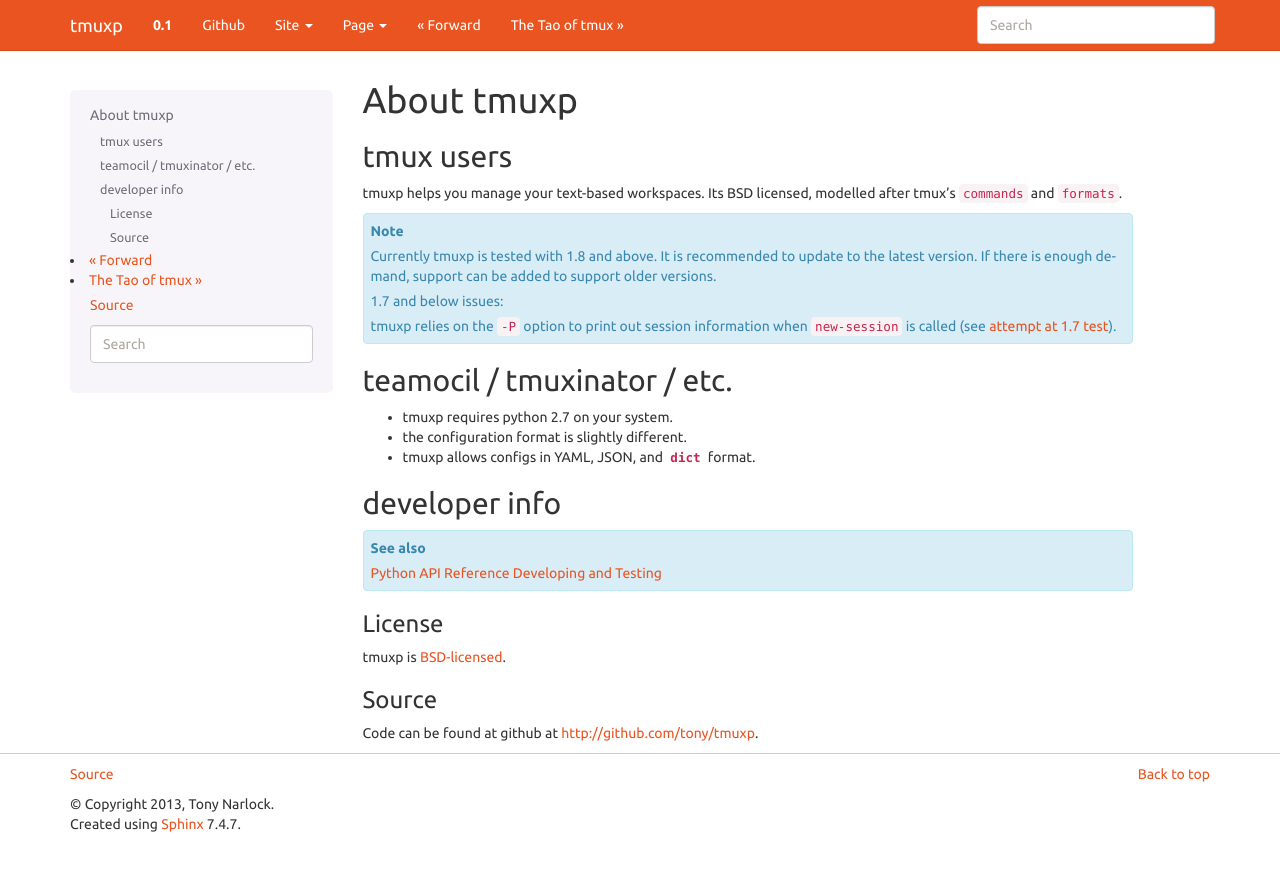
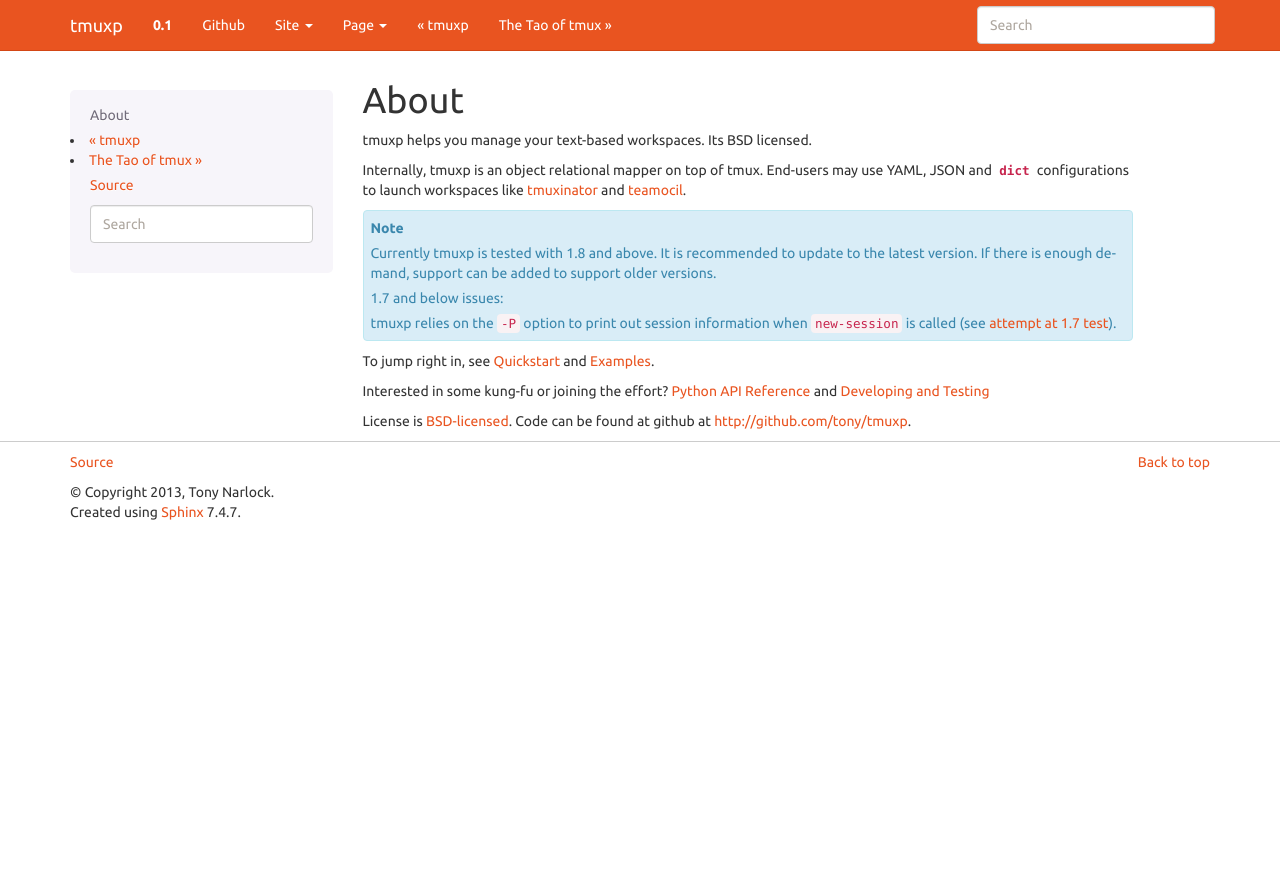
Before and after one commit to tmux-python/tmuxp, a Sphinx documentation site: the page built from doc/about.rst, in a window 1280 px wide. Shown: the top 871 px of the page. Built offline with Sphinx 7.4.7, drawn with Linux system fonts in a browser that asks for light colours.

Commit message:
doc updates

```diff
--- a/doc/about.rst
+++ b/doc/about.rst
@@ -1,14 +1,14 @@
 .. _about:
 
-===========
-About tmuxp
-===========
+=====
+About
+=====
 
-tmux users
-----------
+tmuxp helps you manage your text-based workspaces. Its BSD licensed.
 
-tmuxp helps you manage your text-based workspaces. Its BSD licensed,
-modelled after tmux's ``commands`` and ``formats``.
+Internally, tmuxp is an object relational mapper on top of tmux.
+End-users may use YAML, JSON and :py:obj:`dict` configurations to launch
+workspaces like `tmuxinator`_ and `teamocil`_.
 
 .. note::
 
@@ -21,31 +21,17 @@
     tmuxp relies on the ``-P`` option to print out session information
     when ``new-session`` is called (see `attempt at 1.7 test`_).
 
-teamocil / tmuxinator / etc.
-----------------------------
+To jump right in, see :ref:`quickstart` and :ref:`examples`.
 
-- tmuxp requires python 2.7 on your system.
-- the configuration format is slightly different.
-- tmuxp allows configs in YAML, JSON, and :py:class:`dict` format.
+Interested in some kung-fu or joining the effort? :ref:`api` and
+:ref:`developing`
 
-developer info
---------------
-
-.. seealso::
-    :ref:`api`
-    :ref:`developing`
-
-License
-"""""""
-
-tmuxp is `BSD-licensed`_.
-
-Source
-""""""
-
-Code can be found at github at http://github.com/tony/tmuxp.
+License  is `BSD-licensed`_. Code can be found at github at
+http://github.com/tony/tmuxp.
 
 .. _attempt at 1.7 test: https://travis-ci.org/tony/tmuxp/jobs/12348263
 .. _kaptan: https://github.com/emre/kaptan
 .. _unittest: http://docs.python.org/2/library/unittest.html
 .. _BSD-licensed: http://opensource.org/licenses/BSD-2-Clause
+.. _tmuxinator: https://github.com/aziz/tmuxinator
+.. _teamocil: https://github.com/remiprev/teamocil
--- a/doc/index.rst
+++ b/doc/index.rst
@@ -30,7 +30,6 @@
 .. toctree::
     :maxdepth: 2
 
-    foreward
     about
     about_tmux
     quickstart
```
Also changed, not shown: doc/about_tmux.rst (+20 -0 lines), doc/foreward.rst (deleted, +0 -46 lines).
